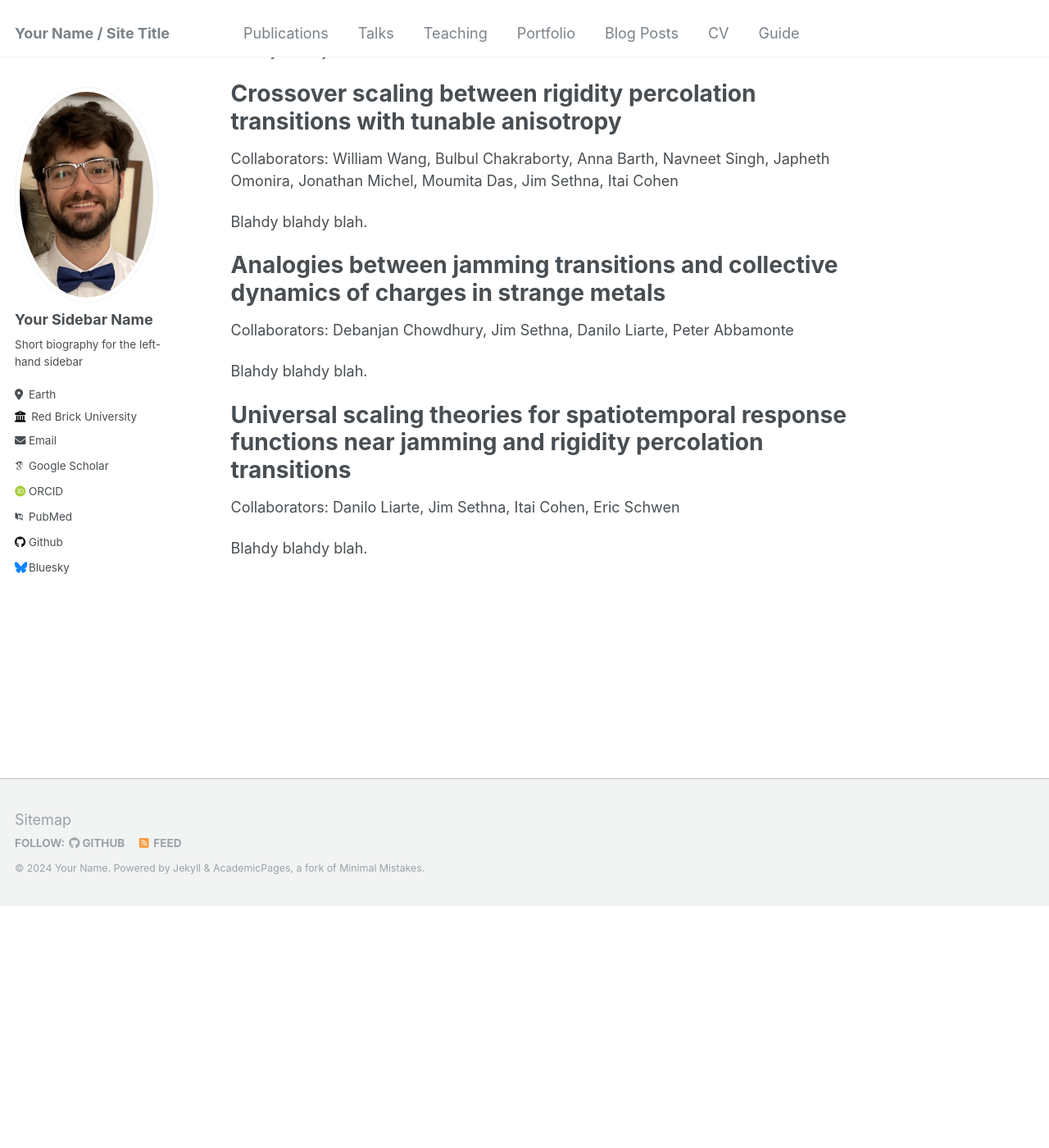
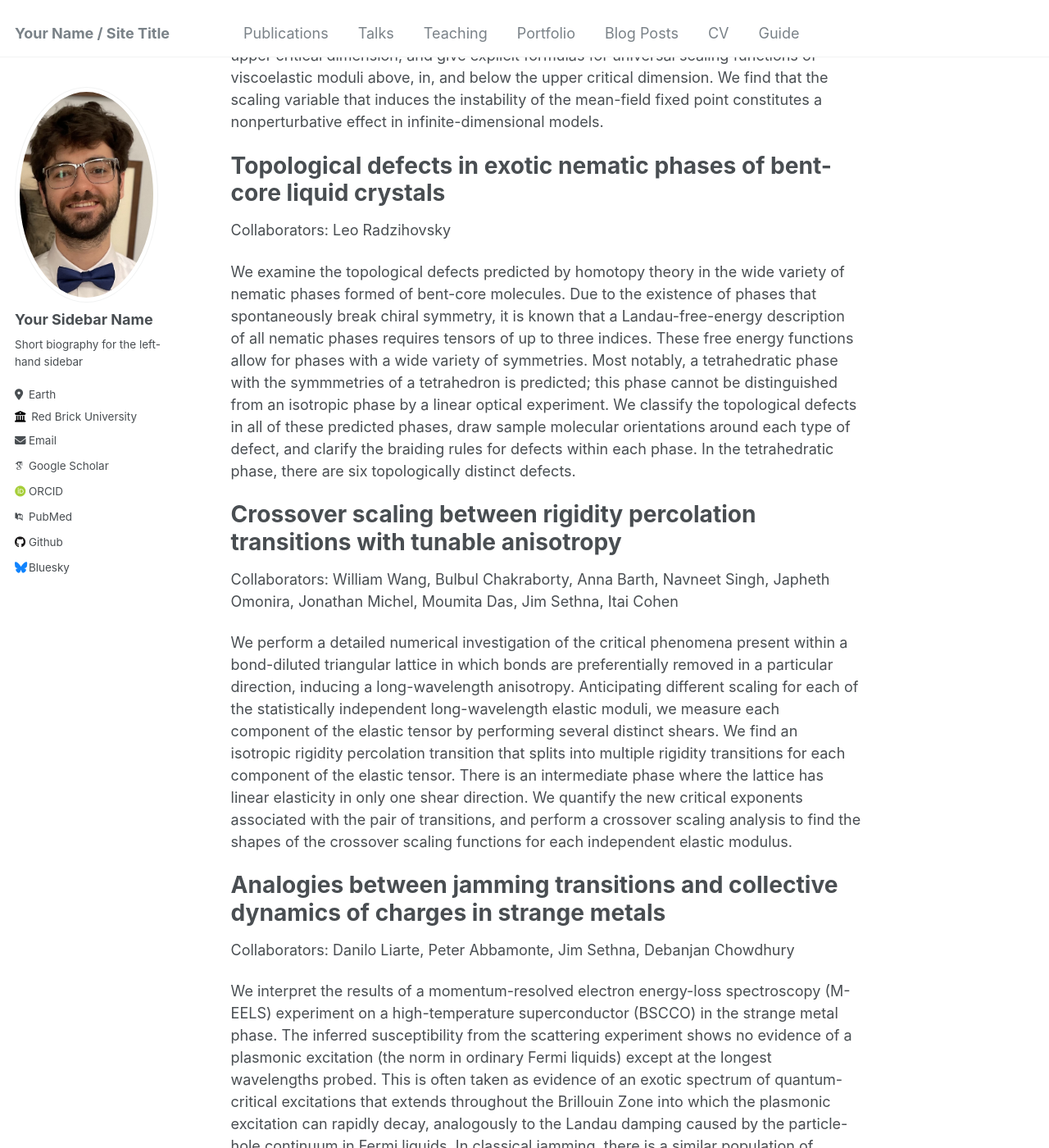
Before and after one commit to stephen-thornton/stephen-thornton.github.io, a Jekyll site: the page built from _pages/about.md, in a window 1280 px wide and 1400 px high, scrolled down 415 px. Shown: the whole window at 82% size. Built offline with Jekyll 4.4.1, drawn with Linux system fonts in a browser that asks for light colours; some web fonts are replaced; before the commit the page ends 1519 px from its top, so only the background shows below that; some of the changed text lies outside the part shown.

Commit message:
Update about.md

```diff
--- a/_pages/about.md
+++ b/_pages/about.md
@@ -9,30 +9,30 @@ redirect_from:
 
 Below the upper critical dimension of a disordered rigidity transition
 ======
-Collaborators: Danilo Liarte, Jim Sethna, Itai Cohen
+Collaborators: Danilo Liarte, Itai Cohen, Jim Sethna
 
-Blahdy blahdy blah.
+We extend the analysis of a type of effective medium theory that makes predictions for the dynamical response of elastic networks that are randomly diluted. Mean-field theories tend to describe critical exponents and universal scaling functions for physical quantities close to transitions well above the upper critical dimension. The CPA does even better: similar to mode-coupling theories, it predicts the existence of an upper critical dimension in dynamical quantities in two dimensions, which is widely believed to be accurate for the jamming transition. We investigate the logarithmic corrections to scaling present in the upper critical dimension, and give explicit formulas for universal scaling functions of viscoelastic moduli above, in, and below the upper critical dimension. We find that the scaling variable that induces the instability of the mean-field fixed point constitutes a nonperturbative effect in infinite-dimensional models.
 
 Topological defects in exotic nematic phases of bent-core liquid crystals
 ======
 Collaborators: Leo Radzihovsky
 
-Blahdy blahdy blah.
+We examine the topological defects predicted by homotopy theory in the wide variety of nematic phases formed of bent-core molecules. Due to the existence of phases that spontaneously break chiral symmetry, it is known that a Landau-free-energy description of all nematic phases requires tensors of up to three indices. These free energy functions allow for phases with a wide variety of symmetries. Most notably, a tetrahedratic phase with the symmmetries of a tetrahedron is predicted; this phase cannot be distinguished from an isotropic phase by a linear optical experiment. We classify the topological defects in all of these predicted phases, draw sample molecular orientations around each type of defect, and clarify the braiding rules for defects within each phase. In the tetrahedratic phase, there are six topologically distinct defects.
 
 Crossover scaling between rigidity percolation transitions with tunable anisotropy
 ======
 Collaborators: William Wang, Bulbul Chakraborty, Anna Barth, Navneet Singh, Japheth Omonira, Jonathan Michel, Moumita Das, Jim Sethna, Itai Cohen
 
-Blahdy blahdy blah.
+We perform a detailed numerical investigation of the critical phenomena present within a bond-diluted triangular lattice in which bonds are preferentially removed in a particular direction, inducing a long-wavelength anisotropy. Anticipating different scaling for each of the statistically independent long-wavelength elastic moduli, we measure each component of the elastic tensor by performing several distinct shears. We find an isotropic rigidity percolation transition that splits into multiple rigidity transitions for each component of the elastic tensor. There is an intermediate phase where the lattice has linear elasticity in only one shear direction. We quantify the new critical exponents associated with the pair of transitions, and perform a crossover scaling analysis to find the shapes of the crossover scaling functions for each independent elastic modulus.
 
 Analogies between jamming transitions and collective dynamics of charges in strange metals
 ======
-Collaborators: Debanjan Chowdhury, Jim Sethna, Danilo Liarte, Peter Abbamonte
+Collaborators: Danilo Liarte, Peter Abbamonte, Jim Sethna, Debanjan Chowdhury
 
-Blahdy blahdy blah.
+We interpret the results of a momentum-resolved electron energy-loss spectroscopy (M-EELS) experiment on a high-temperature superconductor (BSCCO) in the strange metal phase. The inferred susceptibility from the scattering experiment shows no evidence of a plasmonic excitation (the norm in ordinary Fermi liquids) except at the longest wavelengths probed. This is often taken as evidence of an exotic spectrum of quantum-critical excitations that extends throughout the Brillouin Zone into which the plasmonic excitation can rapidly decay, analogously to the Landau damping caused by the particle-hole continuum in Fermi liquids. In classical jamming, there is a similar population of vibrational modes that extends down to the lowest frequencies in the proximity of the zero-temperature jamming point. We make use of the exactly solvable coherent potential approximation and its predictions for susceptibilities to draw a phenomenological correspondence between the unknown charged bosonic low-energy excitations in the strange metal and the large number of low-frequency modes present in the nearly-unjammed granular solid.
 
 Universal scaling theories for spatiotemporal response functions near jamming and rigidity percolation transitions
 ======
-Collaborators: Danilo Liarte, Jim Sethna, Itai Cohen, Eric Schwen
+Collaborators: Danilo Liarte, Eric Schwen, Itai Cohen, Debanjan Chowdhury, Jim Sethna
 
-Blahdy blahdy blah.
+Here we leverage an exactly-solvable model for a disordered rigidity transition with a multicritical point to extract functional forms for all linear response quantities: Green's functions, susceptibilities, viscosities, frequency-dependent viscoelastic moduli, etc. We cast these into scaling forms (with scaling variables that imply mean-field-like critical exponents and explicit functional forms of universal scaling functions) that are asymptotically valid in the vicinity of the critical point, and in doing so extract features of the transition that are expected to be universal.
```
